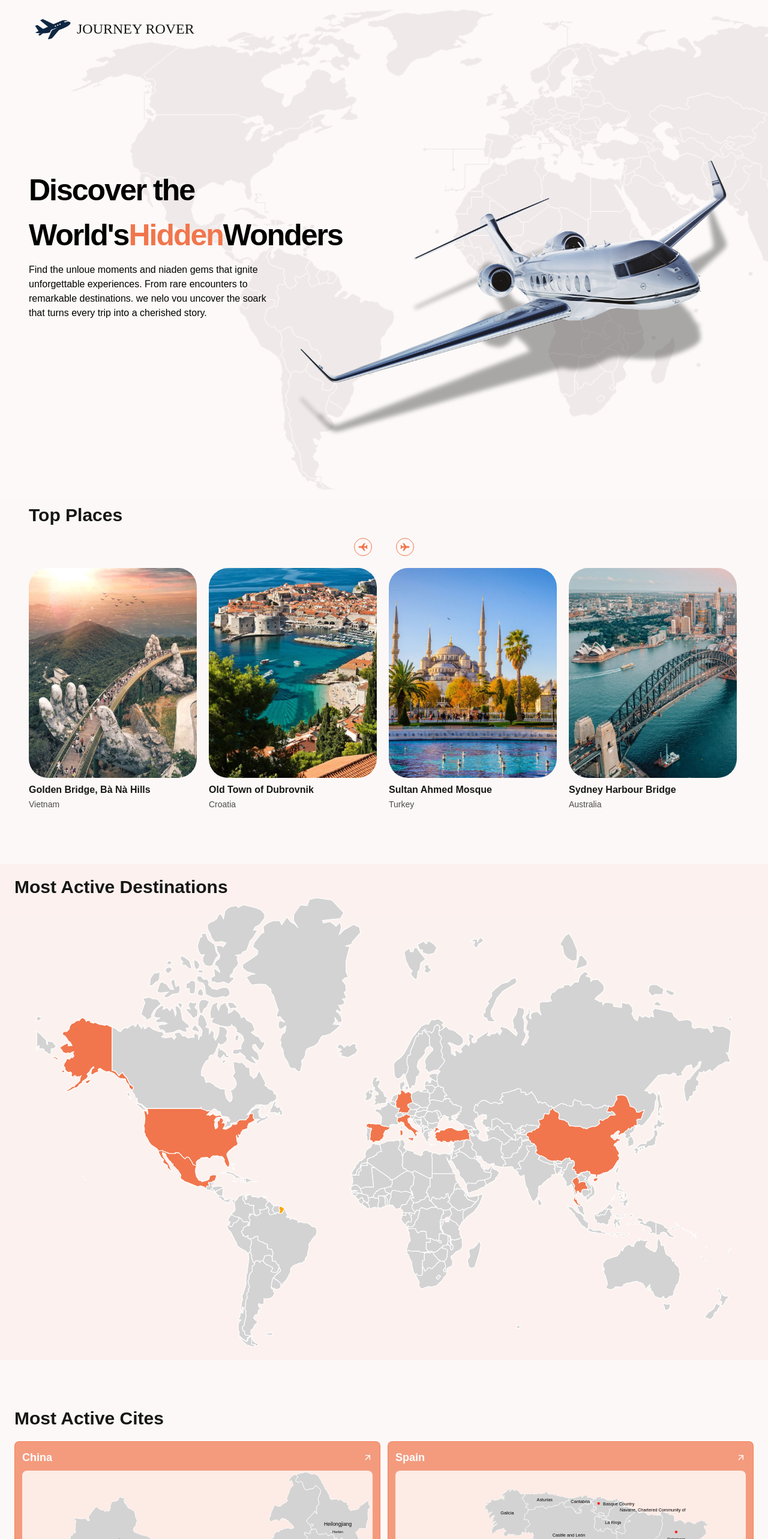
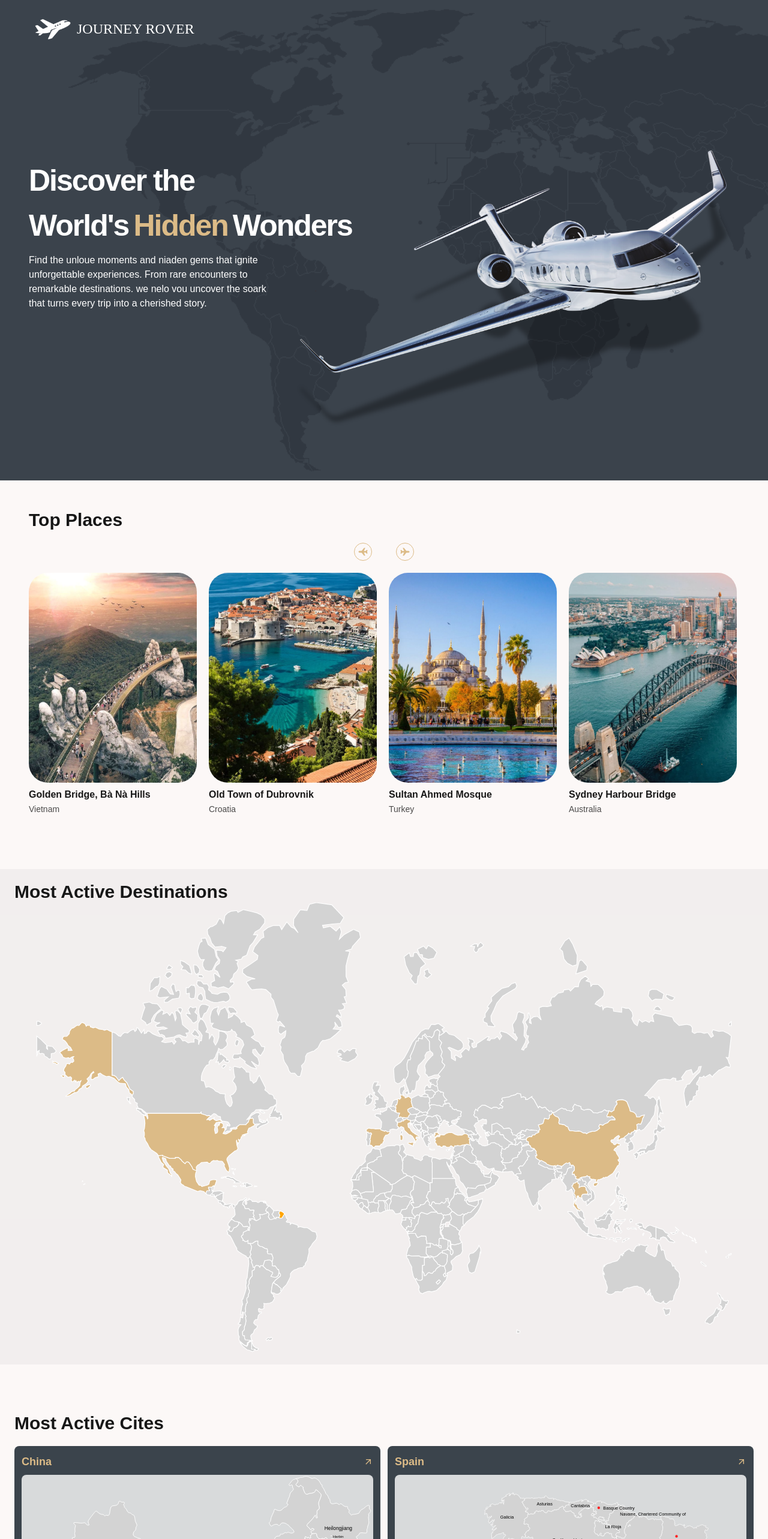
Before and after one commit to ThorayaElsharawy/journeyrover, a Next.js app: page / in a window 1280 px wide. Shown: the top 2566 px of the page at 60% size. Built offline with nearby package versions, Linux system fonts and the light colour scheme; a web font is replaced by a local one.

Commit message:
fix: update primary color of app

```diff
--- a/src/app/globals.css
+++ b/src/app/globals.css
@@ -56,7 +56,7 @@ body {
 }
 
 .world-map path:hover {
-  fill: #f1764db5;
+  fill: #dcbc876d;
 }
 
 .map path {
--- a/src/app/page.tsx
+++ b/src/app/page.tsx
@@ -10,8 +10,8 @@ import TopVacationDestination from "@/components/top-vacation-destination";
 export default function Home() {
   return (
     <div>
-      <div className="h-full relative">
-        <div className="bg-[url(@/assets/World_blank_map_countries.png)] bg-no-repeat bg-cover absolute inset-0 opacity-20 -z-20" />
+      <div className="h-full relative bg-[#19232d]">
+        <div className="bg-transparent bg-[url(@/assets/World_blank_map_countries.png)] bg-no-repeat bg-cover absolute opacity-15 inset-0  " />
         <div className="mx-auto max-w-screen-xl px-6 md:px-12 py-2 my-auto ">
           <Nav />
           <Hero />
--- a/src/components/Tooltipe.tsx
+++ b/src/components/Tooltipe.tsx
@@ -16,7 +16,7 @@ export default function Tooltipe({ hoveredArea }: { hoveredArea: string }) {
             <img className='-mt-10 w-[120px] h-[100px] ml-auto rounded-3xl shadow-[0_0_5px_#88726bb5]' src={country?.flags?.png} alt="" />
             <div className='border-b pb-2 border-gray-300'>
                 <h2 className='text-xl mb-2 font-bold'>{country?.name?.common}</h2>
-                <h1 className='text-[#FB0808] font-semibold'>Federal Republic of Germany</h1>
+                <h1 className='text-[#a46602] font-semibold'>Federal Republic of Germany</h1>
             </div>
 
             <ul className='space-y-0.5 mt-5'>
--- a/src/components/active-cites.tsx
+++ b/src/components/active-cites.tsx
@@ -8,20 +8,20 @@ import Spain from './maps/spain'
 
 export default function ActiveCites() {
     return (
-        <Container className='py-10'>
+        <Container className='py-10 '>
             <h1 className='font-bold text-3xl'>Most Active Cites</h1>
             <div className='grid md:grid-cols-2 gap-3 items-center mt-5'>
-                <div className='h-full border border-[#f1764db5] rounded-lg p-3 bg-[#f1764db5]'>
-                    <div className='text-white flex items-center justify-between'>
-                        <h2 className='text-lg font-bold'>China</h2>
+                <div className='h-full rounded-lg p-3 bg-[#3b444c]'>
+                    <div className='text-[#dcbb87] flex items-center justify-between'>
+                        <h2 className='text-lg font-bold '>China</h2>
                         <MdOutlineArrowOutward />
                     </div>
                     <div>
                         <China />
                     </div>
                 </div>
-                <div className='h-full border border-[#f1764db5] rounded-lg p-3 bg-[#f1764db5]'>
-                    <div className='text-white flex items-center justify-between'>
+                <div className='h-full rounded-lg p-3 bg-[#3b444c]'>
+                    <div className='text-[#dcbb87] flex items-center justify-between'>
                         <h2 className='text-lg font-bold'>Spain</h2>
                         <MdOutlineArrowOutward />
                     </div>
@@ -29,8 +29,8 @@ export default function ActiveCites() {
                         <Spain />
                     </div>
                 </div>
-                <div className='h-full border border-[#f1764db5] rounded-lg p-3 bg-[#f1764db5]'>
-                    <div className='text-white flex items-center justify-between'>
+                <div className='h-full rounded-lg p-3 bg-[#3b444c]'>
+                    <div className='text-[#dcbb87] flex items-center justify-between'>
                         <h2 className='text-lg font-bold'>London</h2>
                         <MdOutlineArrowOutward />
                     </div>
@@ -38,8 +38,8 @@ export default function ActiveCites() {
                         <London />
                     </div>
                 </div>
-                <div className='h-full border border-[#f1764db5] rounded-lg p-3 bg-[#f1764db5]'>
-                    <div className='text-white flex items-center justify-between'>
+                <div className='h-full rounded-lg p-3 bg-[#3b444c]'>
+                    <div className='text-[#dcbb87] flex items-center justify-between'>
                         <h2 className='text-lg font-bold'>United Arab Emirates </h2>
                         <MdOutlineArrowOutward />
                     </div>
--- a/src/components/footer.tsx
+++ b/src/components/footer.tsx
@@ -7,7 +7,7 @@ import Container from './container'
 
 export default function Footer() {
     return (
-        <footer className='bg-[#19232d] py-24 relative'>
+        <footer className='bg-[#3b444c] py-24 relative'>
             <Image src={footerImg} alt='footer img' width={600} height={200} className='w-[70%] absolute h-full top-0 right-0' />
             <Container>
                 <div className='grid md:grid-cols-[40%_1fr] gap-12 md:gap-0 w-full items-center justify-between'>
--- a/src/components/hero.tsx
+++ b/src/components/hero.tsx
@@ -8,11 +8,11 @@ const MotionImage = motion(Image);
 
 export default function Hero() {
     return (
-        <section className=' h-full relative lg:py-24 text-black'>
+        <section className='h-full relative lg:py-20 text-white'>
             <div className='grid md:grid-cols-[38%_1fr] items-center justify-between'>
                 <div className='h-full py-10 lg:py-24 order-2 md:order-1'>
                     <h3 className='text-[40px] lg:text-[50px] font-bold -tracking-[2px]'>Discover the World's
-                        <span className='text-[#f1764d]'>Hidden</span>
+                        <span className='text-[#dcbb87] px-2'>Hidden</span>
                         Wonders
                     </h3>
                     <p className='mt-2 max-w-[400px]'>Find the unloue moments and niaden gems that ignite unforgettable experiences.
--- a/src/components/most-active-dest.tsx
+++ b/src/components/most-active-dest.tsx
@@ -3,7 +3,7 @@ import WorldMap from './world-map'
 
 export default function MostActiveDest() {
     return (
-        <div className='py-5 bg-[#f1764d]/5 my-10'>
+        <div className='py-5 bg-[#3b444c]/5 my-10'>
             <h2 className="font-bold text-3xl mx-auto max-w-screen-xl px-6">Most Active Destinations</h2>
             <WorldMap />
         </div>
--- a/src/components/nav.tsx
+++ b/src/components/nav.tsx
@@ -6,8 +6,8 @@ export default function Nav() {
     return (
         <nav>
             <div className="flex items-center ">
-                <Image src={logo} width={80} height={80} alt="logo" />
-                <h2 className="text-2xl uppercase font-poetsen">Journey Rover</h2>
+                <Image src={logo} width={80} height={80} alt="logo" className='brightness-0 invert-100' />
+                <h2 className="text-2xl uppercase font-poetsen text-white">Journey Rover</h2>
             </div>
         </nav>
     )
--- a/src/components/top-destination.tsx
+++ b/src/components/top-destination.tsx
@@ -55,20 +55,20 @@ export default function TopDestination() {
     }, [current]);
 
     return (
-        <div className="mb-10">
+        <div className="my-10">
             <h2 className="font-bold text-3xl">Top Places</h2>
             <div className='space-x-10 text-center py-5'>
                 <motion.button
                     onClick={prevSlide}
                     whileTap={{ scale: 0.9 }}
-                    className='cursor-pointer border-1 border-[#f1764d] p-1.5 rounded-full rotate-180'>
-                    <IoAirplaneSharp className="text-[#f1764d] " />
+                    className='cursor-pointer border-1 border-[#dcbb87] p-1.5 rounded-full rotate-180'>
+                    <IoAirplaneSharp className="text-[#dcbb87] " />
                 </motion.button>
                 <motion.button
                     onClick={nextSlide}
                     whileTap={{ scale: 0.9 }}
-                    className='cursor-pointer border-1 border-[#f1764d] p-1.5 rounded-full'>
-                    <IoAirplaneSharp className="text-[#f1764d] " />
+                    className='cursor-pointer border-1 border-[#dcbb87] p-1.5 rounded-full'>
+                    <IoAirplaneSharp className="text-[#dcbb87] " />
                 </motion.button>
             </div>
             <div className='overflow-hidden '>
```
Also changed, not shown: src/components/top-vacation-destination.tsx (+1 -11 lines), src/components/world-map.tsx (+8 -8 lines).
